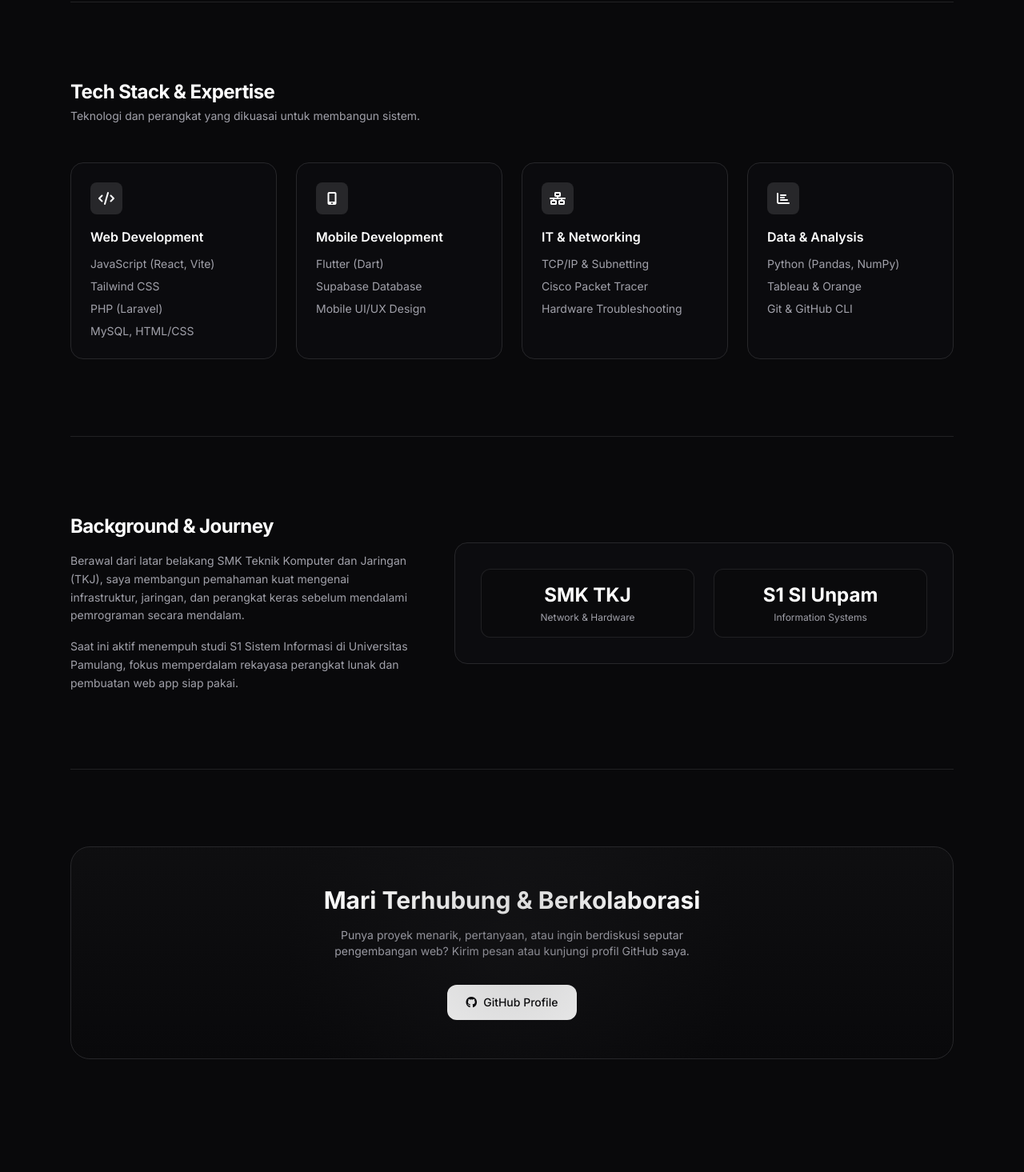
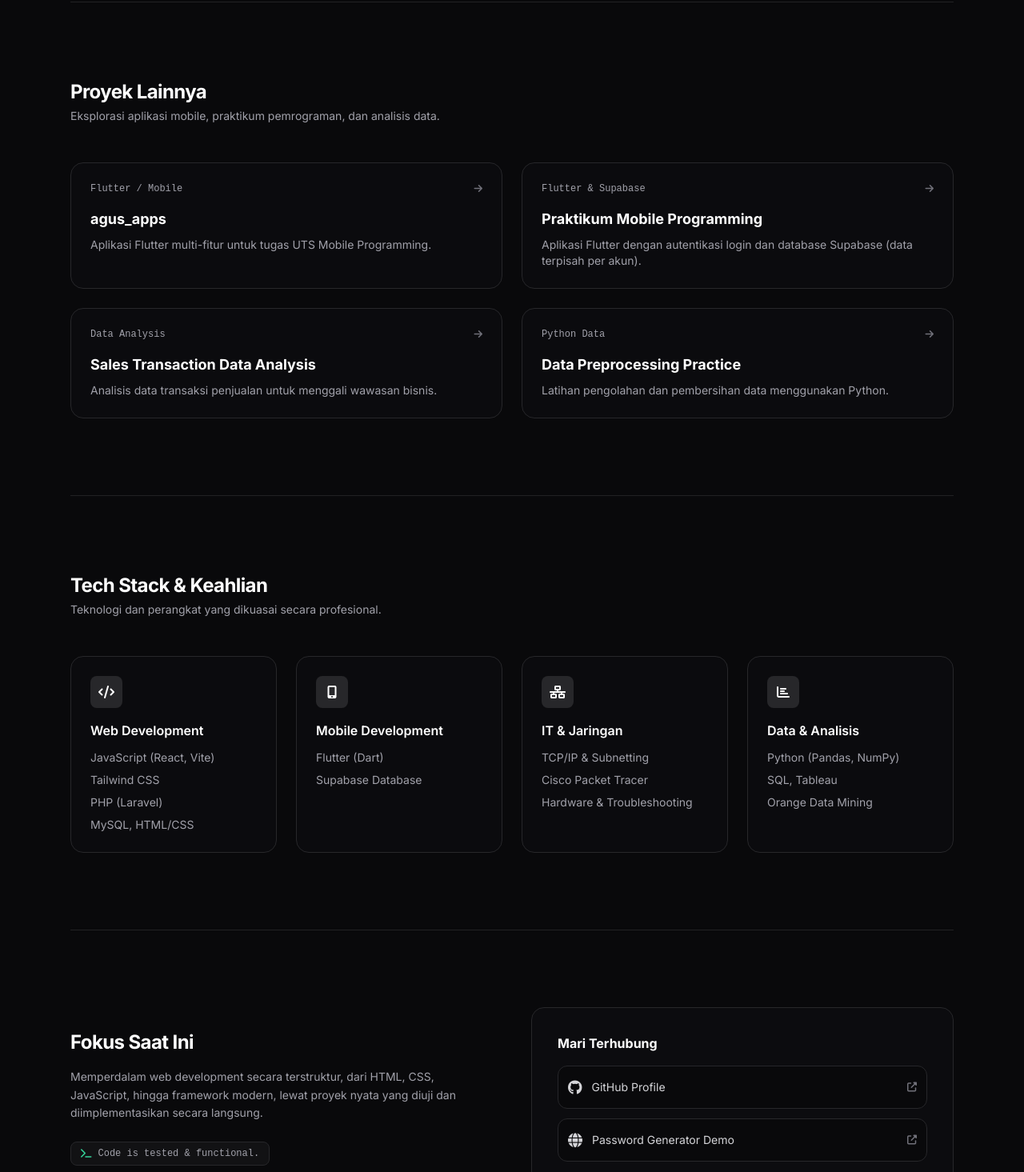
Before and after one commit to agusdwijayanto/agusdwijayanto, a plain HTML site: page index.html in a window 1280 px wide. Shown: the part 1335-2800 px from the top of the page at 80% size. Drawn offline with nearby package versions, Linux system fonts and the light colour scheme.

Commit message:
feat: update portfolio index.html styled like getartcraft using README data

```diff
--- a/index.html
+++ b/index.html
@@ -3,7 +3,7 @@
 <head>
     <meta charset="UTF-8">
     <meta name="viewport" content="width=device-width, initial-scale=1.0">
-    <title>Agus Dwijayanto — Web Developer & Portfolio</title>
+    <title>Agus Dwijayanto | Web Developer & Portfolio</title>
     <script src="https://cdn.tailwindcss.com"></script>
     <script>
         tailwind.config = {
@@ -29,9 +29,8 @@
             }
         }
     </script>
-    <link rel="stylesheet" href="assets/css/style.css">
-    <link rel="stylesheet" href="https://cdnjs.cloudflare.com/ajax/libs/font-awesome/6.4.0/css/all.min.css">
     <link href="https://fonts.googleapis.com/css2?family=Inter:wght@400;500;600;700&display=swap" rel="stylesheet">
+    <link href="https://cdnjs.cloudflare.com/ajax/libs/font-awesome/6.4.0/css/all.min.css" rel="stylesheet">
 </head>
 <body class="bg-zinc-950 text-zinc-100 font-sans antialiased selection:bg-zinc-800 selection:text-white">
 
@@ -44,9 +43,9 @@
             </div>
             <nav class="hidden md:flex items-center space-x-8 text-sm text-zinc-400 font-medium">
                 <a href="#projects" class="hover:text-white transition">Projects</a>
+                <a href="#other-projects" class="hover:text-white transition">Other Works</a>
                 <a href="#stack" class="hover:text-white transition">Tech Stack</a>
                 <a href="#about" class="hover:text-white transition">About</a>
-                <a href="#contact" class="hover:text-white transition">Contact</a>
             </nav>
             <div class="flex items-center gap-3">
                 <a href="https://github.com/agusdwijayanto" target="_blank" class="px-4 py-2 rounded-lg bg-zinc-900 border border-zinc-800 text-zinc-300 font-medium text-xs hover:bg-zinc-800 hover:text-white transition flex items-center gap-2">
@@ -63,13 +62,13 @@
             <div class="md:col-span-8">
                 <div class="inline-flex items-center gap-2 px-3 py-1 rounded-full border border-zinc-800 bg-zinc-900/60 text-xs text-zinc-400 mb-6">
                     <span class="w-2 h-2 rounded-full bg-emerald-500 animate-pulse"></span>
-                    Mahasiswa Sistem Informasi · Unpam
+                    Mahasiswa Sistem Informasi | Web Developer
                 </div>
                 <h1 class="text-4xl sm:text-6xl font-bold tracking-tight text-white mb-6 leading-[1.1]">
-                    Understand how software works, then craft your own.
+                    Membangun website dan aplikasi web fungsional yang dipakai beneran.
                 </h1>
                 <p class="text-lg text-zinc-400 max-w-2xl leading-relaxed mb-8">
-                    Membangun aplikasi web dan perangkat lunak dengan standar kualitas tinggi, arsitektur bersih, dan diuji secara ketat. Dari frontend interaktif hingga backend sistem handal.
+                    Mahasiswa Sistem Informasi di Universitas Pamulang dengan latar belakang SMK Teknik Komputer dan Jaringan (TKJ). Fokus pada pengembangan web berkualitas dan teruji.
                 </p>
                 <div class="flex flex-wrap items-center justify-center md:justify-start gap-4">
                     <a href="#projects" class="px-6 py-3 rounded-lg bg-white text-zinc-950 font-medium text-sm hover:bg-zinc-200 transition flex items-center gap-2">
@@ -85,27 +84,27 @@
                     <div class="absolute -right-10 -bottom-10 w-40 h-40 bg-zinc-800/30 rounded-full blur-2xl"></div>
                     <div class="font-mono text-xs text-zinc-500 mb-4">// profile.json</div>
                     <pre class="font-mono text-xs text-zinc-300 overflow-x-auto leading-relaxed">{
-  &quot;name&quot;: &quot;Agus Dwijayanto&quot;,
-  &quot;role&quot;: &quot;Web Developer&quot;,
-  &quot;background&quot;: &quot;TKJ &rarr; SI Unpam&quot;,
-  &quot;status&quot;: &quot;Active Builder&quot;
+  "name": "Agus Dwijayanto",
+  "role": "Web Developer",
+  "education": "S1 Sistem Informasi",
+  "background": "SMK TKJ"
 }</pre>
                 </div>
             </div>
         </section>
 
-        <!-- Projects Section -->
+        <!-- Proyek Unggulan -->
         <section id="projects" class="py-24 border-b border-zinc-800/80">
             <div class="flex flex-col md:flex-row items-start md:items-center justify-between mb-12 gap-4">
                 <div>
-                    <h2 class="text-2xl font-bold tracking-tight text-white mb-1">Featured Projects</h2>
-                    <p class="text-zinc-400 text-sm">Aplikasi nyata yang dibangun, diuji, dan dipublikasikan.</p>
+                    <h2 class="text-2xl font-bold tracking-tight text-white mb-1">Proyek Unggulan</h2>
+                    <p class="text-zinc-400 text-sm">Karya utama yang dikembangkan secara mandiri dan teruji.</p>
                 </div>
-                <span class="text-xs font-mono px-3 py-1 rounded-full border border-zinc-800 bg-zinc-900 text-zinc-400">02 Selected Works</span>
+                <span class="text-xs font-mono px-3 py-1 rounded-full border border-zinc-800 bg-zinc-900 text-zinc-400">Featured Works</span>
             </div>
 
             <div class="grid grid-cols-1 md:grid-cols-2 gap-8">
-                <!-- Project 1 -->
+                <!-- Password Generator -->
                 <div class="group p-8 rounded-2xl border border-zinc-800 bg-zinc-900/40 hover:border-zinc-700 transition flex flex-col justify-between relative overflow-hidden">
                     <div class="absolute top-0 right-0 w-32 h-32 bg-indigo-500/5 rounded-full blur-3xl group-hover:bg-indigo-500/10 transition"></div>
                     <div>
@@ -113,11 +112,11 @@
                             <div class="w-12 h-12 rounded-xl bg-zinc-800 border border-zinc-700 flex items-center justify-center text-white text-lg">
                                 <i class="fas fa-key"></i>
                             </div>
-                            <span class="text-xs font-mono px-3 py-1 rounded-full border border-zinc-800 bg-zinc-900 text-zinc-300">React · Vite · Tailwind</span>
+                            <span class="text-xs font-mono px-3 py-1 rounded-full border border-zinc-800 bg-zinc-900 text-zinc-300">React + Vite + Tailwind</span>
                         </div>
-                        <h3 class="text-xl font-bold text-white mb-3 group-hover:text-zinc-200 transition">Password Generator</h3>
+                        <h3 class="text-xl font-bold text-white mb-3">Password Generator</h3>
                         <p class="text-sm text-zinc-400 leading-relaxed mb-6">
-                            Pembuat kata sandi, frasa sandi, dan nama pengguna email plus. Mobile-first design dengan proses murni di sisi browser tanpa server backend.
+                            Pembuat kata sandi, frasa sandi, dan nama pengguna email plus. Dibangun dengan pendekatan mobile-first, 100% di browser tanpa server.
                         </p>
                     </div>
                     <div class="flex items-center gap-6 pt-6 border-t border-zinc-800/80 text-sm font-medium">
@@ -130,7 +129,7 @@
                     </div>
                 </div>
 
-                <!-- Project 2 -->
+                <!-- MyCoffee -->
                 <div class="group p-8 rounded-2xl border border-zinc-800 bg-zinc-900/40 hover:border-zinc-700 transition flex flex-col justify-between relative overflow-hidden">
                     <div class="absolute top-0 right-0 w-32 h-32 bg-amber-500/5 rounded-full blur-3xl group-hover:bg-amber-500/10 transition"></div>
                     <div>
@@ -140,9 +139,9 @@
                             </div>
                             <span class="text-xs font-mono px-3 py-1 rounded-full border border-zinc-800 bg-zinc-900 text-zinc-300">Laravel · MySQL · Testing</span>
                         </div>
-                        <h3 class="text-xl font-bold text-white mb-3 group-hover:text-zinc-200 transition">MyCoffee POS & Company Profile</h3>
+                        <h3 class="text-xl font-bold text-white mb-3">MyCoffee</h3>
                         <p class="text-sm text-zinc-400 leading-relaxed mb-6">
-                            Website company profile kedai kopi + menu live + POS kasir dalam satu aplikasi Laravel lengkap dengan autentikasi admin/kasir dan 52 tes otomatis yang lulus.
+                            Website company profile kedai kopi + menu live + POS kasir berbasis Laravel. Dilengkapi login admin & kasir, manajemen pesanan per item, laporan penjualan, manual book, serta lolos 52 tes otomatis.
                         </p>
                     </div>
                     <div class="flex items-center gap-6 pt-6 border-t border-zinc-800/80 text-sm font-medium">
@@ -154,11 +153,60 @@
             </div>
         </section>
 
-        <!-- Tech Stack -->
+        <!-- Proyek Lainnya -->
+        <section id="other-projects" class="py-24 border-b border-zinc-800/80">
+            <div class="mb-12">
+                <h2 class="text-2xl font-bold tracking-tight text-white mb-1">Proyek Lainnya</h2>
+                <p class="text-zinc-400 text-sm">Eksplorasi aplikasi mobile, praktikum pemrograman, dan analisis data.</p>
+            </div>
+            <div class="grid grid-cols-1 md:grid-cols-2 gap-6">
+                <!-- agus_apps -->
+                <a href="https://github.com/agusdwijayanto/agus_apps" target="_blank" class="p-6 rounded-2xl border border-zinc-800 bg-zinc-900/30 hover:border-zinc-700 transition block group">
+                    <div class="flex items-center justify-between mb-4">
+                        <span class="font-mono text-xs text-zinc-400">Flutter / Mobile</span>
+                        <i class="fas fa-arrow-right text-xs text-zinc-500 group-hover:text-white transition"></i>
+                    </div>
+                    <h3 class="font-bold text-white text-lg mb-2 group-hover:text-zinc-200 transition">agus_apps</h3>
+                    <p class="text-sm text-zinc-400">Aplikasi Flutter multi-fitur untuk tugas UTS Mobile Programming.</p>
+                </a>
+
+                <!-- Praktikum Mobile Programming -->
+                <a href="https://github.com/agusdwijayanto/platikum_mp" target="_blank" class="p-6 rounded-2xl border border-zinc-800 bg-zinc-900/30 hover:border-zinc-700 transition block group">
+                    <div class="flex items-center justify-between mb-4">
+                        <span class="font-mono text-xs text-zinc-400">Flutter & Supabase</span>
+                        <i class="fas fa-arrow-right text-xs text-zinc-500 group-hover:text-white transition"></i>
+                    </div>
+                    <h3 class="font-bold text-white text-lg mb-2 group-hover:text-zinc-200 transition">Praktikum Mobile Programming</h3>
+                    <p class="text-sm text-zinc-400">Aplikasi Flutter dengan autentikasi login dan database Supabase (data terpisah per akun).</p>
+                </a>
+
+                <!-- Sales Transaction Data Analysis -->
+                <a href="https://github.com/agusdwijayanto/sales-transaction-data-analysis" target="_blank" class="p-6 rounded-2xl border border-zinc-800 bg-zinc-900/30 hover:border-zinc-700 transition block group">
+                    <div class="flex items-center justify-between mb-4">
+                        <span class="font-mono text-xs text-zinc-400">Data Analysis</span>
+                        <i class="fas fa-arrow-right text-xs text-zinc-500 group-hover:text-white transition"></i>
+                    </div>
+                    <h3 class="font-bold text-white text-lg mb-2 group-hover:text-zinc-200 transition">Sales Transaction Data Analysis</h3>
+                    <p class="text-sm text-zinc-400">Analisis data transaksi penjualan untuk menggali wawasan bisnis.</p>
+                </a>
+
+                <!-- Data Preprocessing Practice -->
+                <a href="https://github.com/agusdwijayanto/data-preprocessing-practice" target="_blank" class="p-6 rounded-2xl border border-zinc-800 bg-zinc-900/30 hover:border-zinc-700 transition block group">
+                    <div class="flex items-center justify-between mb-4">
+                        <span class="font-mono text-xs text-zinc-400">Python Data</span>
+                        <i class="fas fa-arrow-right text-xs text-zinc-500 group-hover:text-white transition"></i>
+                    </div>
+                    <h3 class="font-bold text-white text-lg mb-2 group-hover:text-zinc-200 transition">Data Preprocessing Practice</h3>
+                    <p class="text-sm text-zinc-400">Latihan pengolahan dan pembersihan data menggunakan Python.</p>
+                </a>
+            </div>
+        </section>
+
+        <!-- Tech Stack & Keahlian -->
         <section id="stack" class="py-24 border-b border-zinc-800/80">
             <div class="mb-12">
-                <h2 class="text-2xl font-bold tracking-tight text-white mb-1">Tech Stack & Expertise</h2>
-                <p class="text-zinc-400 text-sm">Teknologi dan perangkat yang dikuasai untuk membangun sistem.</p>
+                <h2 class="text-2xl font-bold tracking-tight text-white mb-1">Tech Stack & Keahlian</h2>
+                <p class="text-zinc-400 text-sm">Teknologi dan perangkat yang dikuasai secara profesional.</p>
             </div>
             <div class="grid grid-cols-1 sm:grid-cols-2 lg:grid-cols-4 gap-6">
                 <div class="p-6 rounded-2xl border border-zinc-800 bg-zinc-900/30">
@@ -177,69 +225,53 @@
                     <ul class="space-y-2 text-sm text-zinc-400">
                         <li>Flutter (Dart)</li>
                         <li>Supabase Database</li>
-                        <li>Mobile UI/UX Design</li>
                     </ul>
                 </div>
                 <div class="p-6 rounded-2xl border border-zinc-800 bg-zinc-900/30">
                     <div class="w-10 h-10 rounded-lg bg-zinc-800 flex items-center justify-center text-white mb-4"><i class="fas fa-network-wired"></i></div>
-                    <h3 class="font-semibold text-white mb-3">IT & Networking</h3>
+                    <h3 class="font-semibold text-white mb-3">IT & Jaringan</h3>
                     <ul class="space-y-2 text-sm text-zinc-400">
                         <li>TCP/IP & Subnetting</li>
                         <li>Cisco Packet Tracer</li>
-                        <li>Hardware Troubleshooting</li>
+                        <li>Hardware & Troubleshooting</li>
                     </ul>
                 </div>
                 <div class="p-6 rounded-2xl border border-zinc-800 bg-zinc-900/30">
                     <div class="w-10 h-10 rounded-lg bg-zinc-800 flex items-center justify-center text-white mb-4"><i class="fas fa-chart-bar"></i></div>
-                    <h3 class="font-semibold text-white mb-3">Data & Analysis</h3>
+                    <h3 class="font-semibold text-white mb-3">Data & Analisis</h3>
                     <ul class="space-y-2 text-sm text-zinc-400">
                         <li>Python (Pandas, NumPy)</li>
-                        <li>Tableau & Orange</li>
-                        <li>Git & GitHub CLI</li>
+                        <li>SQL, Tableau</li>
+                        <li>Orange Data Mining</li>
                     </ul>
                 </div>
             </div>
         </section>
 
-        <!-- About Section -->
+        <!-- Fokus Saat Ini & About -->
         <section id="about" class="py-24 border-b border-zinc-800/80 grid grid-cols-1 md:grid-cols-12 gap-12 items-center">
-            <div class="md:col-span-5">
-                <h2 class="text-2xl font-bold tracking-tight text-white mb-4">Background & Journey</h2>
-                <p class="text-zinc-400 text-sm leading-relaxed mb-4">
-                    Berawal dari latar belakang SMK Teknik Komputer dan Jaringan (TKJ), saya membangun pemahaman kuat mengenai infrastruktur, jaringan, dan perangkat keras sebelum mendalami pemrograman secara mendalam.
+            <div class="md:col-span-6">
+                <h2 class="text-2xl font-bold tracking-tight text-white mb-4">Fokus Saat Ini</h2>
+                <p class="text-zinc-400 text-sm leading-relaxed mb-6">
+                    Memperdalam web development secara terstruktur, dari HTML, CSS, JavaScript, hingga framework modern, lewat proyek nyata yang diuji dan diimplementasikan secara langsung.
                 </p>
-                <p class="text-zinc-400 text-sm leading-relaxed">
-                    Saat ini aktif menempuh studi S1 Sistem Informasi di Universitas Pamulang, fokus memperdalam rekayasa perangkat lunak dan pembuatan web app siap pakai.
-                </p>
-            </div>
-            <div class="md:col-span-7">
-                <div class="p-8 rounded-2xl border border-zinc-800 bg-zinc-900/40">
-                    <div class="grid grid-cols-2 gap-6 text-center">
-                        <div class="p-4 rounded-xl border border-zinc-800/80 bg-zinc-950/50">
-                            <div class="text-2xl font-bold text-white mb-1">SMK TKJ</div>
-                            <div class="text-xs text-zinc-400">Network & Hardware</div>
-                        </div>
-                        <div class="p-4 rounded-xl border border-zinc-800/80 bg-zinc-950/50">
-                            <div class="text-2xl font-bold text-white mb-1">S1 SI Unpam</div>
-                            <div class="text-xs text-zinc-400">Information Systems</div>
-                        </div>
-                    </div>
+                <div class="inline-flex items-center gap-2 text-xs font-mono text-zinc-400 px-3 py-1.5 rounded-lg border border-zinc-800 bg-zinc-900">
+                    <i class="fas fa-terminal text-emerald-400"></i> Code is tested & functional.
                 </div>
             </div>
-        </section>
-
-        <!-- Contact Section -->
-        <section id="contact" class="py-24">
-            <div class="p-12 rounded-3xl border border-zinc-800 bg-gradient-to-b from-zinc-900/60 to-zinc-950 text-center relative overflow-hidden">
-                <div class="absolute inset-0 bg-[radial-gradient(circle_at_center,_var(--tw-gradient-stops))] from-zinc-800/20 via-transparent to-transparent pointer-events-none"></div>
-                <h2 class="text-3xl font-bold text-white mb-4">Mari Terhubung & Berkolaborasi</h2>
-                <p class="text-zinc-400 text-sm max-w-lg mx-auto mb-8">
-                    Punya proyek menarik, pertanyaan, atau ingin berdiskusi seputar pengembangan web? Kirim pesan atau kunjungi profil GitHub saya.
-                </p>
-                <div class="flex justify-center gap-4">
-                    <a href="https://github.com/agusdwijayanto" target="_blank" class="px-6 py-3 rounded-xl bg-white text-zinc-950 font-medium text-sm hover:bg-zinc-200 transition flex items-center gap-2">
-                        <i class="fab fa-github"></i> GitHub Profile
-                    </a>
+            <div class="md:col-span-6">
+                <div class="p-8 rounded-2xl border border-zinc-800 bg-zinc-900/40">
+                    <h3 class="font-bold text-white mb-4">Mari Terhubung</h3>
+                    <div class="space-y-3 text-sm">
+                        <a href="https://github.com/agusdwijayanto" target="_blank" class="flex items-center justify-between p-3 rounded-xl border border-zinc-800 bg-zinc-950 hover:bg-zinc-800/50 transition text-zinc-300 hover:text-white">
+                            <span class="flex items-center gap-3"><i class="fab fa-github text-lg"></i> GitHub Profile</span>
+                            <i class="fas fa-external-link-alt text-xs text-zinc-500"></i>
+                        </a>
+                        <a href="https://agusdwijayanto.github.io/password-generator/" target="_blank" class="flex items-center justify-between p-3 rounded-xl border border-zinc-800 bg-zinc-950 hover:bg-zinc-800/50 transition text-zinc-300 hover:text-white">
+                            <span class="flex items-center gap-3"><i class="fas fa-globe text-lg"></i> Password Generator Demo</span>
+                            <i class="fas fa-external-link-alt text-xs text-zinc-500"></i>
+                        </a>
+                    </div>
                 </div>
             </div>
         </section>
@@ -255,7 +287,5 @@
             </div>
         </div>
     </footer>
-
-    <script src="assets/js/main.js"></script>
 </body>
 </html>
```
